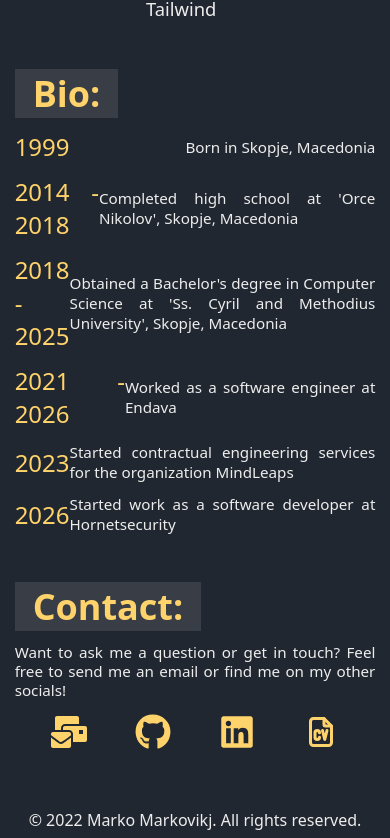
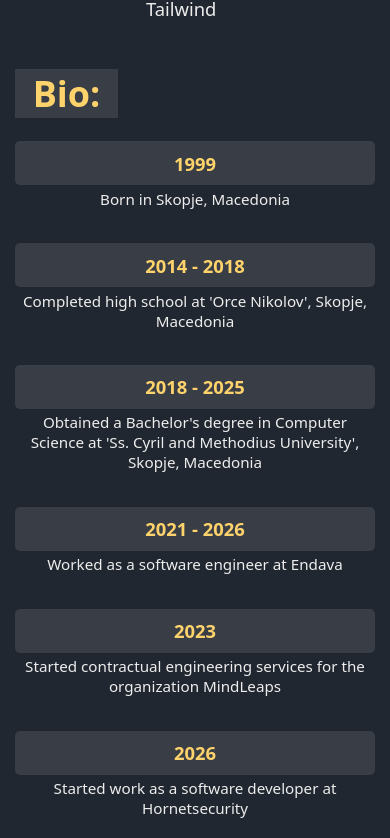
Before and after one commit to KralMarko123/portfolio, a React (Create React App) app: page / in a window 390 px wide. Shown: the part 5799-6637 px from the top of the page. Built offline with nearby package versions, Linux system fonts and the light colour scheme.

Commit message:
chore: make bio section more responsive

```diff
--- a/src/components/Bio/Bio.css
+++ b/src/components/Bio/Bio.css
@@ -20,23 +20,38 @@
 }
 
 .bio-row {
-  display: flex;
-  align-items: center;
-  justify-content: space-between;
+  display: grid;
+  grid-template-columns: 1fr auto;
+  gap: var(--lg-gap);
 
   font-size: var(--s-text);
-  text-align: justify;
-
   opacity: 0;
 }
 
 .bio-year {
+  width: fit-content;
   color: var(--light-accent);
-  font-size: var(--lg-text);
+  font-size: var(--md-text);
+  font-weight: 600;
+  background-color: var(--dark-accent);
+  padding: var(--s-padding);
+  border-radius: var(--card-radius);
+  gap: var(--s-gap);
 }
 
 @media (max-width: 768px) {
   .bio-row {
+    grid-template-columns: 1fr;
+    gap: var(--s-gap);
     font-size: var(--s-text);
+    text-align: center;
+
+    margin: var(--md-gap) 0;
+  }
+
+  .bio-year {
+    width: 100%;
+    place-self: center;
+    text-align: center;
   }
 }
```
